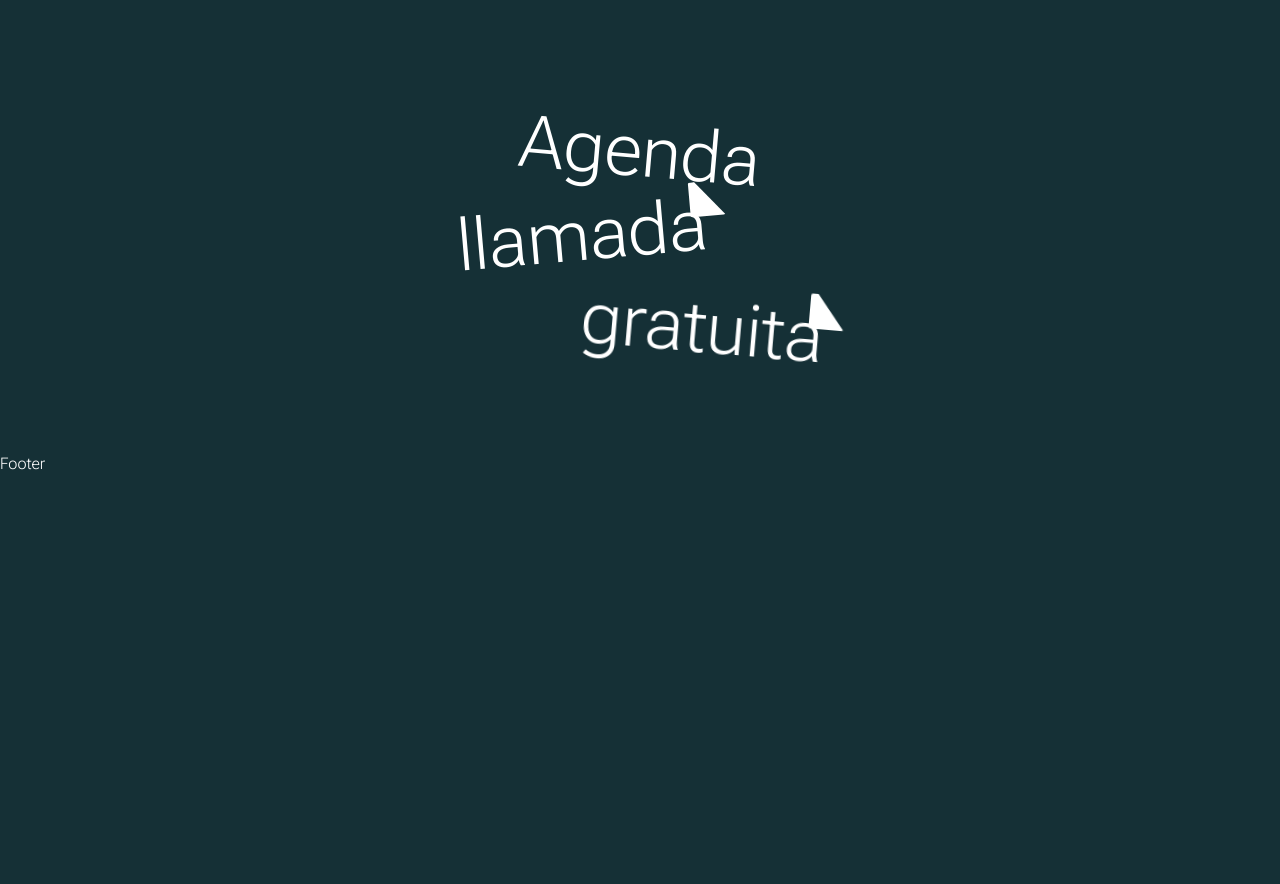
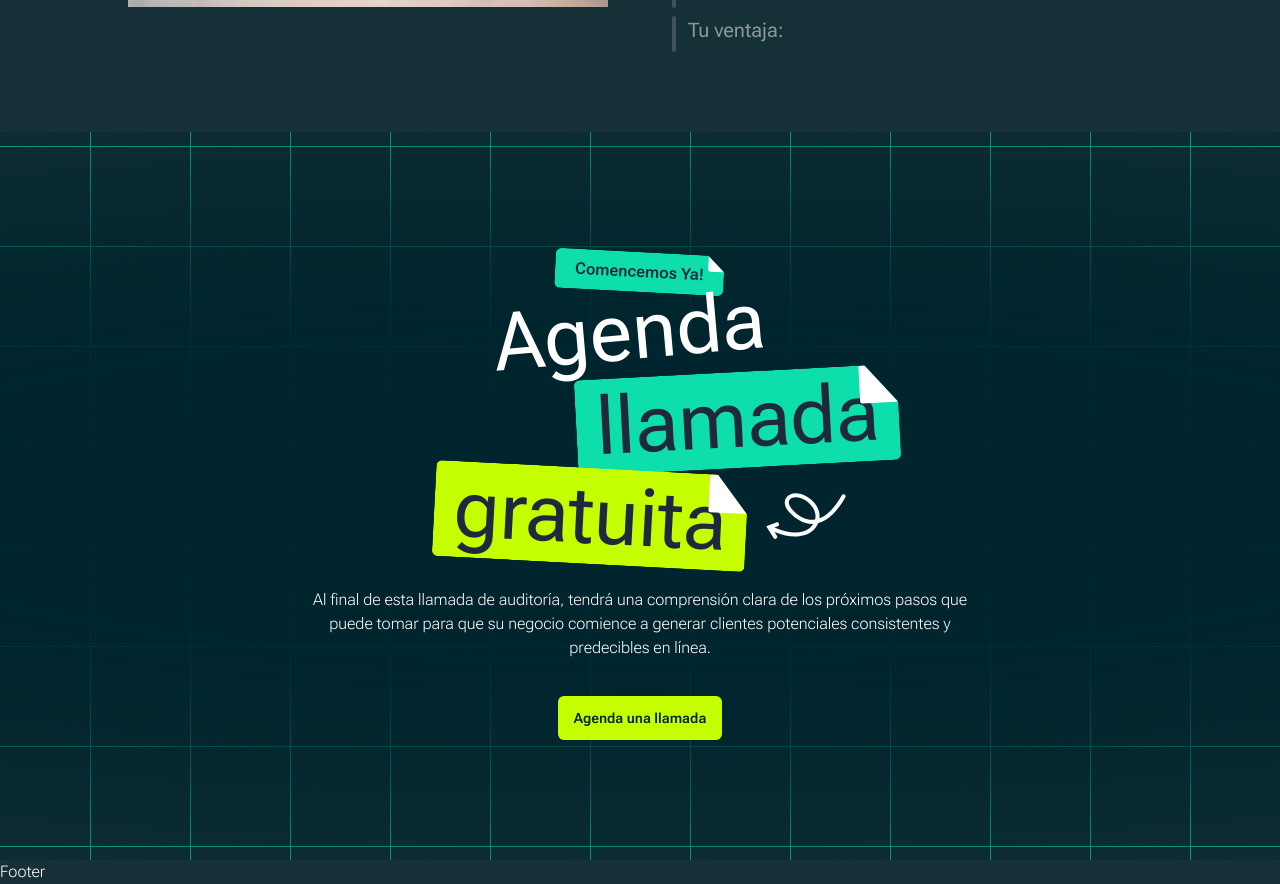
Before and after one commit to jordiparadelo/Japp-Media, a Next.js app: page /nosotros in a window 1280 px wide. Shown: the part 3974-4858 px from the top of the page. Before the commit the page ends 4450 px from the top, so only its background shows below. Built offline with nearby package versions, Linux system fonts and the light colour scheme.

Commit message:
Styles updated

```diff
--- a/src/components/sections/Benefits.tsx
+++ b/src/components/sections/Benefits.tsx
@@ -34,7 +34,9 @@ function Benefits() {
 							<Button>Agenda una llamada</Button>
 						</div>
 					</div>
-					<ContentBlocks blocks={FEATURES} />
+					<div className='max-w-screen-lg mx-auto'>
+						<ContentBlocks blocks={FEATURES} />
+					</div>
 				</div>
 			</div>
 		</section>
--- a/src/components/sections/CtaBanner.tsx
+++ b/src/components/sections/CtaBanner.tsx
@@ -1,25 +1,54 @@
-import { SectionTag } from "@/components/ui";
+import { Button, SectionTag } from "@/components/ui";
 
 import React from "react";
+import styles from "@/styles/CtaBanner.module.scss";
+import DoodleArrow from "@/assets/icons/doodle-arrow.svg";
 
 function CtaBanner() {
 	return (
-    <section className="px-5 py-11 md:px-16 md:py-20">
-      <div className="container mx-auto flex max-w-screen-xl flex-col gap-8">
-        <div className="flex flex-col place-items-center gap-2">
-          <h2 className="sr-only">Agenda una llamada gratuita</h2>
-          <div className="flex min-w-[10ch] flex-col gap-1 place-items-center text-7xl text-white">
-            <div className="rotate-[5deg] text-inherit">Agenda</div>
-            <div className="place-self-start">
-              <SectionTag rotation={-5} color="bg-red-400">
-                <div className="text-white">llamada</div>
+		<section className={styles["section"] + " bkg-grid-pattern"}>
+			<div className='container mx-auto'>
+				<div className={styles["section_layout"]}>
+					<div className={styles["section_heading"]}>
+						<SectionTag
+							rotation={3}
+							color='var(--color-primary)'
+						>
+							<span className='font-semibold'>Comencemos Ya!</span>
+						</SectionTag>
+						<h2 className='sr-only'>Agenda una llamada gratuita</h2>
+
+						<div className={styles["section_heading_title-wrap"]}>
+							<div className={styles["section_heading_line"]}>
+								<div className='rotate-[-5deg] text-white'>Agenda</div>
+							</div>
+							<div className={styles["section_heading_line"]}>
+								<SectionTag
+									rotation={-3}
+									color='var(--color-primary)'
+								>
+									<span>llamada</span>
 								</SectionTag>
 							</div>
-            <div className="place-self-end">
-              <SectionTag rotation={5}>
-                <div className="text-white">gratuita</div>
+							<div className={styles["section_heading_line"]}>
+								<SectionTag
+									rotation={3}
+									color='var(--color-secondary)'
+								>
+									<span>gratuita</span>
 								</SectionTag>
+								<DoodleArrow />
 							</div>
+						</div>
+					</div>
+					<p className='text-md text-center'>
+						Al final de esta llamada de auditoría, tendrá una comprensión clara
+						de los próximos pasos que puede tomar para que su negocio comience a
+						generar clientes potenciales consistentes y predecibles en línea.
+					</p>
+
+					<div className={styles["section_actions"]}>
+						<Button variant='accent'>Agenda una llamada</Button>
 					</div>
 				</div>
 			</div>
--- a/src/components/ui/Button.tsx
+++ b/src/components/ui/Button.tsx
@@ -3,7 +3,7 @@ import { cn } from "../../libs/utils";
 type Props = {
 	className?: string;
 	type?: 'submit' | 'reset' | 'button';
-    variant?: 'primary' | 'secondary'
+    variant?: 'primary' | 'secondary' | 'accent';
 	href?: string;
 	children?: React.ReactNode;
 };
@@ -13,7 +13,8 @@ function Button({ className, type = 'button', href, children, variant= 'primary'
 
     const VARIANT_CLASSES = {
         'primary': cn(`${BTN_BASE_CLASS} bg-white text-[#00252E] hover:bg-blue-600 focus:ring-blue-300 min-h-10 `),
-        'secondary': cn(`${BTN_BASE_CLASS} bg-gray-500 hover:bg-gray-600 focus:ring-gray-300`)
+        'secondary': cn(`${BTN_BASE_CLASS} bg-gray-500 hover:bg-gray-600 focus:ring-gray-300`),
+		'accent': cn(`${BTN_BASE_CLASS} bg-[--color-secondary] text-[--color-font] focus:ring-gray-300`),
     }
 
 	return href ? (
--- a/src/styles/ContentBlocks.module.scss
+++ b/src/styles/ContentBlocks.module.scss
@@ -1,9 +1,10 @@
 .grid {
 	display: flex;
 	flex-direction: column;
-	gap: 3rem;
+	gap: 2rem;
 
 	@media screen and (min-width: 768px) {
+		gap: 6rem;
 		li:nth-child(even) {
 			.card_content {
 				grid-column: 1;
@@ -61,7 +62,6 @@
 
         @media screen and (max-width: 425px) {
 			padding: 1.25rem;
-			// background-color: white;
 		}
 	}
 
--- /dev/null
+++ b/src/styles/CtaBanner.module.scss
@@ -0,0 +1,82 @@
+.section {
+	padding-block: 2.5rem;
+	padding-inline: 1.25rem;
+
+	@media screen and (min-width: 768px) {
+		padding-block: 4rem;
+		padding-inline: 4rem;
+	}
+
+	@media screen and (min-width: 1024px) {
+		padding-block: 7.5rem;
+	}
+
+	&_layout {
+		display: flex;
+		flex-direction: column;
+		gap: 1.5rem;
+		margin-inline: auto;
+		max-width: 75ch;
+		text-wrap: pretty;
+	}
+	&_heading {
+		display: flex;
+		flex-direction: column;
+		place-items: center;
+
+		&_title-wrap {
+			align-self: stretch;
+			display: flex;
+			flex-direction: column;
+			text-wrap: pretty;
+			font-size: clamp(2.5rem, 10vw, 5rem);
+			font-weight: 500;
+			line-height: 1;
+			padding-inline: 1em;
+		}
+
+		&_line {
+			display: flex;
+			flex-flow: row;
+			place-content: center;
+			place-items: center;
+			color: var(--color-font);
+
+			&:nth-child(even) {
+				align-self: flex-end;
+			}
+
+			// First Line
+			&:nth-child(1) {
+				transform: translateX(-2%);
+
+				span {
+					background: linear-gradient(
+						135deg,
+						var(--color-primary) 25%,
+						var(--color-secondary) 75%
+					);
+					-webkit-background-clip: text;
+					-webkit-text-fill-color: transparent;
+				}
+			}
+			// Second Line
+			&:nth-child(2) {
+			}
+			// Third Line
+			&:nth-child(3) {
+				gap: 0.25em;
+
+				svg {
+					transform: rotateY(0.5turn);
+					width: 1em;
+					height: 1em;
+				}
+			}
+		}
+	}
+	&_actions {
+		padding-top: 0.75rem;
+		align-self: center;
+	}
+}
--- a/src/styles/globals.css
+++ b/src/styles/globals.css
@@ -182,7 +182,7 @@
 	top: 50%;
 	left: 50%;
 	transform: translateX(-50%) translateY(-50%);
-	width: 150%;
+	width: 200%;
 	height: 100%;
 	background-image: radial-gradient(var(--color-font-dark) 50%, transparent);
 	filter: blur(100px);
--- a/src/styles/hero.module.scss
+++ b/src/styles/hero.module.scss
@@ -19,7 +19,7 @@
 		place-items: center;
 		line-height: 1;
 		text-wrap: pretty;
-		font-size: clamp(2.5rem, 5vw, 5rem);
+		font-size: clamp(2.5rem, 10vw, 5rem);
 		font-weight: 500;
 		line-height: 1;
 	}
```
Also changed, not shown: src/components/sections/Hero.tsx (+5 -8 lines). Lines whose indentation alone changed are shown as unchanged.
